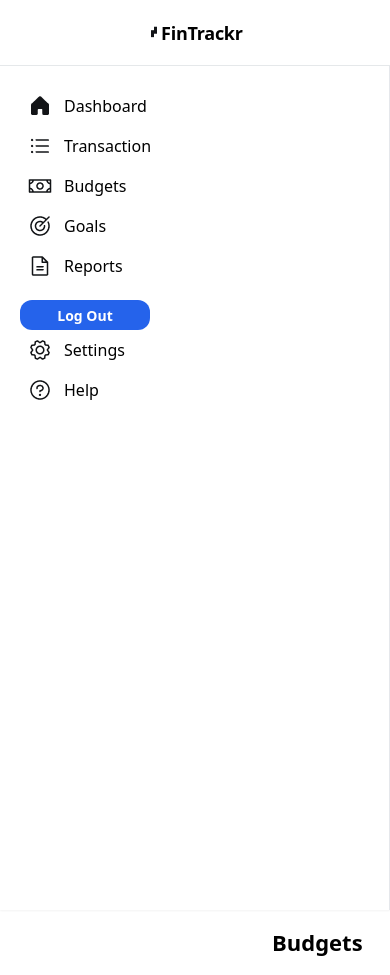
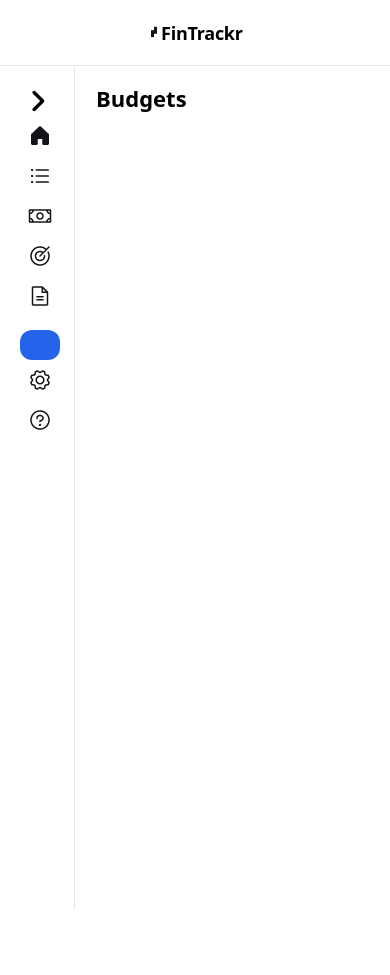
Before and after one commit to ShiiFt38/Finance-Tracker, a React (Create React App) app: page /Budgets in a window 390 px wide. After the commit the page ends 910 px from the top, so only its background shows below. Built offline with nearby package versions, Linux system fonts and the light colour scheme.

Commit message:
responsive sidebar

```diff
--- a/src/Components/Dashside.js
+++ b/src/Components/Dashside.js
@@ -1,4 +1,4 @@
-import React from 'react'
+import React, { useState } from 'react'
 import Homeicon from '../assets/Home.png';
 import Transactionicon from '../assets/transaction.png'
 import Budgetsicon from '../assets/budget.png';
@@ -6,46 +6,51 @@ import Goalsicon from '../assets/Goals.png';
 import Reportsicon from '../assets/Reports.png'
 import Settingsicon from  "../assets/Settings.png";
 import Helpicon from '../assets/Help.png';
-import Button from './Button';
+import Logout from '../assets/right-from-bracket-solid.svg'
 
 const Dashside = () => {
+    const [open, setOpen] = useState(false)
+
+    const Menus = [
+        {name: "Dashboard", icon: Homeicon, alt: "home"},
+        {name: "Transactions", icon:Transactionicon, alt: "transaction"},
+        {name: "Budgets", icon: Budgetsicon, alt: "Budget" },
+        {name: "Goals", icon: Goalsicon, alt: "Goals"},
+        {name: "Reports", icon: Reportsicon, alt: "Reports"}
+    ];
+
   return (
-    <aside className='h-screen'>
+    <aside className={`absolute z-40 bg-white h-screen transition-all overflow-hidden duration-1000ms ease-in ${open ? 'w-[220px]' : 'w-[75px]'}`}>
         <nav className='h-full flex flex-col space-y-3 pt-5 px-5 border-r shadow-sm'>
             <div>
-                <div className='flex px-2 w-[180px] space-x-3 hover:bg-gray-300 p-2 rounded-xl'>
-                    <img src={Homeicon} alt='home' />
-                    <p>Dashboard</p>
-                </div>
-                <div className='flex px-2 w-[180px] space-x-3 hover:bg-gray-300 p-2 rounded-xl'>
-                    <img src={Transactionicon} alt='transaction' />
-                    <p>Transaction</p>
-                </div>
-                <div className='flex px-2 w-[180px] space-x-3 hover:bg-gray-300 p-2 rounded-xl'>
-                    <img src={Budgetsicon} alt='Budget' />
-                    <p>Budgets</p>
-                </div>
-                <div className='flex px-2 w-[180px] space-x-3 hover:bg-gray-300 p-2 rounded-xl'>
-                    <img src={Goalsicon} alt='Goals' />
-                    <p>Goals</p>
-                </div>
-                <div className='flex px-2 w-[180px] space-x-3 hover:bg-gray-300 p-2 rounded-xl'>
-                    <img src={Reportsicon} alt='Reports' />
-                    <p>Reports</p>
-                </div>
+
+                {open ? <img src="./images/angle-left-solid.svg" className='w-[17px] h-[30px]' alt="open menu" onClick={() => {setOpen(!open)}}></img> : <img src="./images/angle-right-solid.svg" className='w-[17px] h-[30px] mx-auto' alt="close menu" onClick={() => {setOpen(!open)}}></img>}
+
+                {Menus.map(menu => {
+                    return (
+                        <div key={menu.name} className={`flex px-2 w-[180px] space-x-3 ${!open ? 'hover:none' : 'sm:hover:none md:hover:bg-gray-300'} p-2 rounded-xl`}>
+                            <img className={`${!open ? 'sm:hover:bg-gray-200' : 'hover:none'} rounded-md`} src={menu.icon} alt={menu.alt} />
+                            <p className={`${!open ? 'translate-x-[-208px]' : 'translate-x-0'}`}>{menu.name}</p>
+                        </div>
+                            )
+                         })}
 
                 <div>
-                    <Button
-                        text="Log Out"
-                        width="w-[120px]"
-                    />
-                    <div className='flex px-2 w-[180px] space-x-3 hover:bg-gray-300 p-2 rounded-xl'>
-                        <img src={Settingsicon} alt='settings' />
-                        <p>Settings</p>
+                <button
+                  className={`flex justify-center align-middle items-center mt-3.5 font-bold bg-blue-600 gap-2 rounded-xl text-white ${open ? 'w-[150px] px-6' : 'w-[40px]'} h-[30px] hover:bg-[#637587] transition-all duration-1000ms ease-in max-md:px-5 cursor-pointer`}
+
+                >
+                  <img src={Logout} alt="Logout" className="self-start w-5 aspect-square m-auto" />
+                  <span className={`${!open ? 'translate-x-[-208px] hidden' : 'translate-x-0'} w-full `}>Log Out</span>
+                </button>
+
+                    <div className={`flex px-2 w-[180px] space-x-3 ${!open ? 'hover:none' : 'sm:hover:none md:hover:bg-gray-300'} p-2 rounded-xl`}>
+                        <img className={`${open ? 'sm:hover:bg-gray-200' : 'hover:none'} rounded-md`} src={Settingsicon} alt='settings' />
+                        <p className={`${!open ? 'translate-x-[-208px]' : 'translate-x-0'}`}>Settings</p>
                     </div>
-                    <div className='flex px-2 w-[180px] space-x-3 hover:bg-gray-300 p-2 rounded-xl'>
-                        <img src={Helpicon} alt='help' />
-                        <p>Help</p>
+                    <div className={`flex px-2 w-[180px] space-x-3 ${!open ? 'hover:none' : 'sm:hover:none md:hover:bg-gray-300'} p-2 rounded-xl`}>
+                        <img className={`${!open ? 'sm:hover:bg-gray-200' : 'hover:none'} rounded-md`} src={Helpicon} alt='help' />
+                        <p className={`${!open ? 'translate-x-[-208px]' : 'translate-x-0'}`}>Help</p>
                     </div>
                 </div>
             </div>
--- a/src/Pages/Budgets.js
+++ b/src/Pages/Budgets.js
@@ -10,7 +10,7 @@ const Budgets = () => {
     />
         <Dashside/>
 
-    <div class="p-4 sm:ml-64">
+    <div class="p-4 sm:ml-[80px]">
         <h1 className='text-[22px] font-bold'>Budgets</h1>
     </div>
     </>
```
Also changed, not shown: src/assets/right-from-bracket-solid.svg (added).
